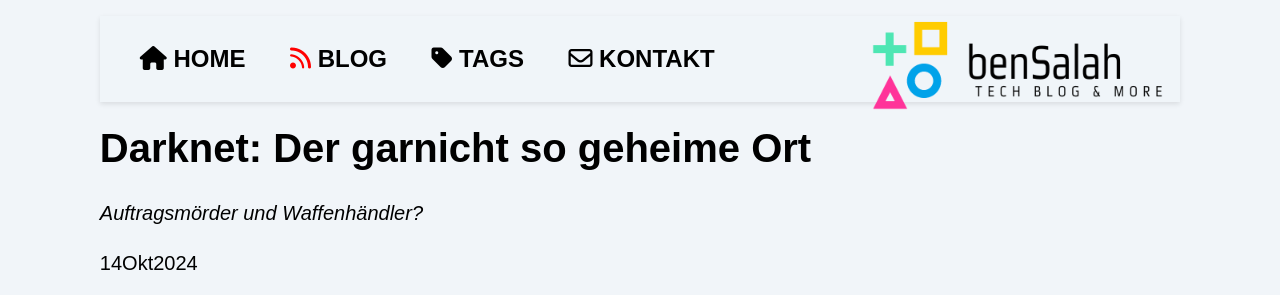
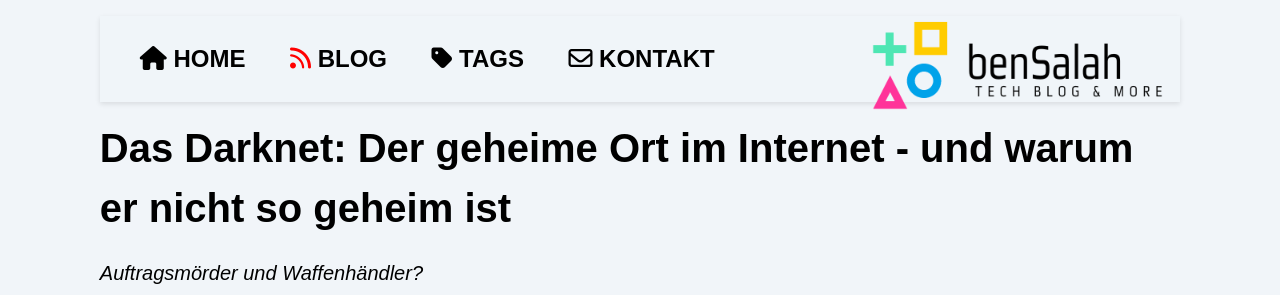
Before and after one commit to bensalah1992/benSalah-Website, an Astro site: page /posts/Darknet in a window 1280 px wide. Shown: the top 295 px of the page. Built offline with nearby package versions, Linux system fonts and the light colour scheme; Astro itself is replaced by a stand-in of ours.

Commit message:
Edited post

```diff
--- a/src/pages/posts/Darknet.md
+++ b/src/pages/posts/Darknet.md
@@ -1,6 +1,6 @@
 ---
 layout: ../../layouts/MarkdownPostLayout.astro
-title: 'Darknet: Der garnicht so geheime Ort'
+title: 'Das Darknet: Der geheime Ort im Internet - und warum er nicht so geheim ist'
 pubDate: '14Okt2024'
 description: 'Auftragsmörder und Waffenhändler?'
 author: 'Ben-Salah'
```
